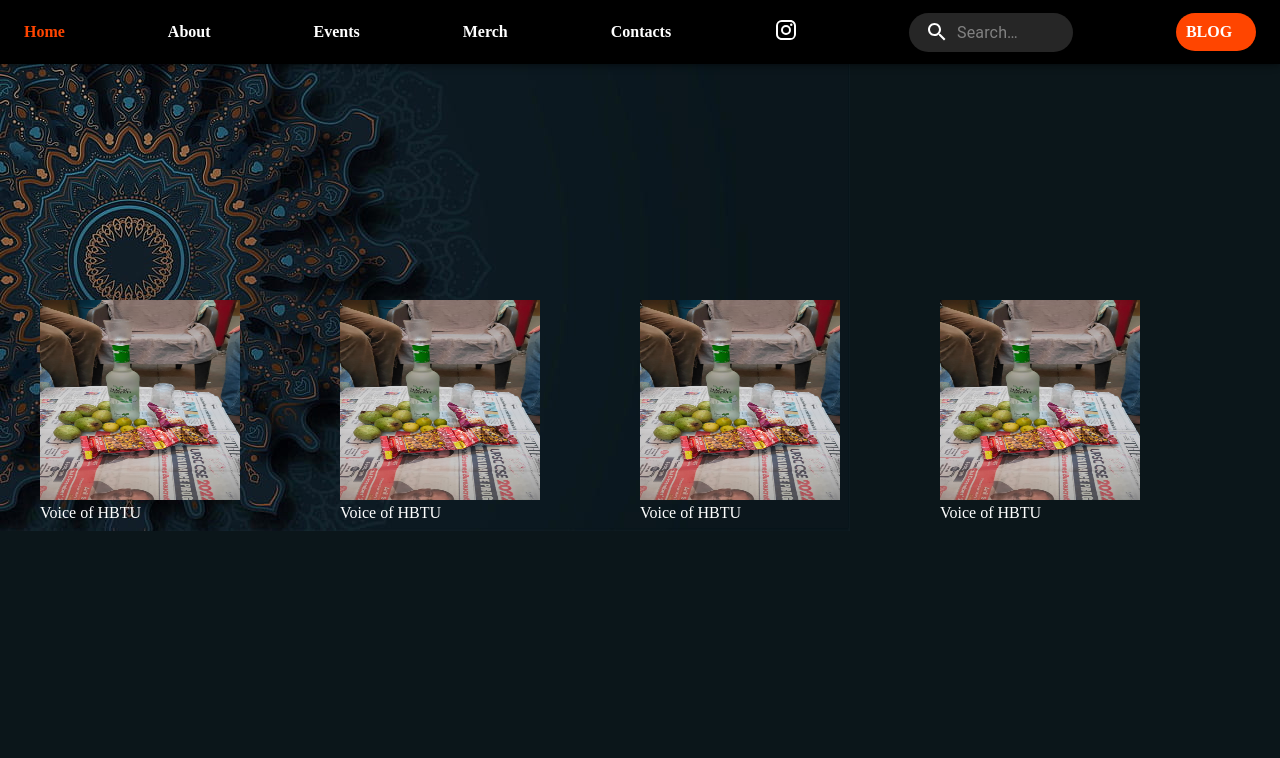
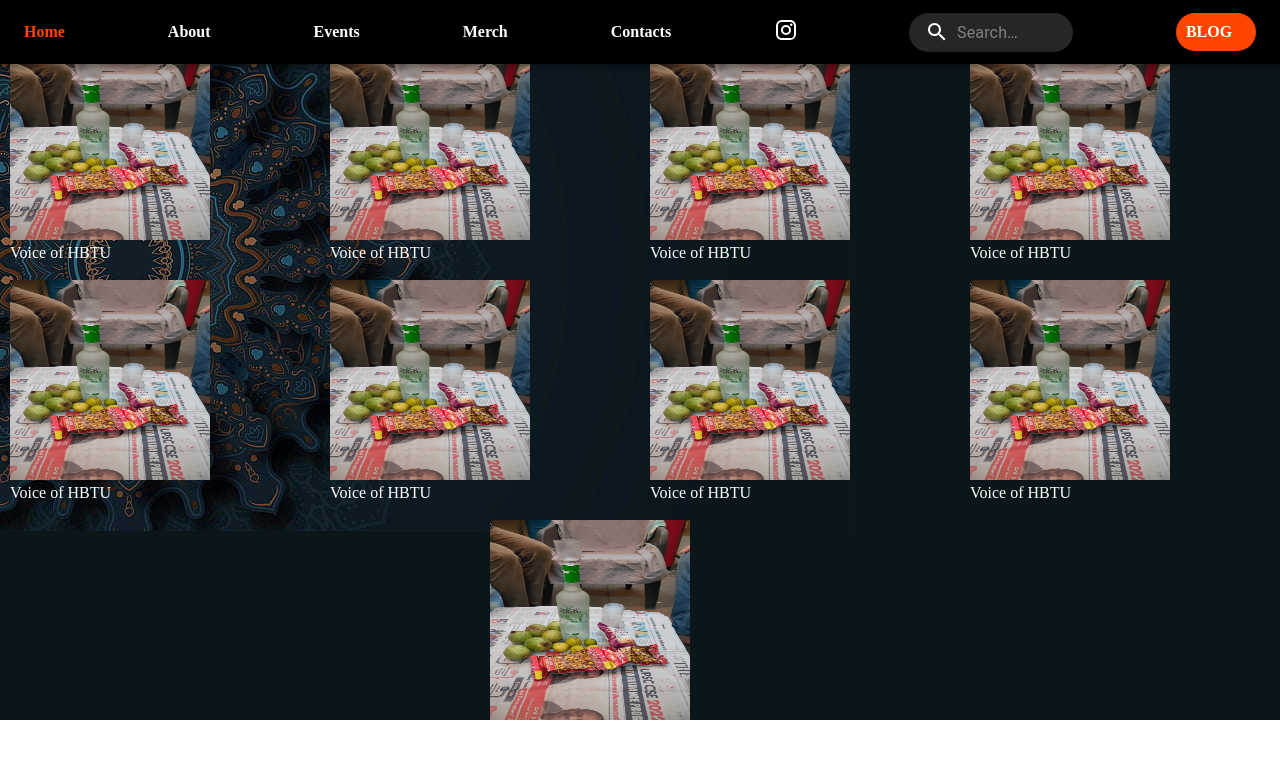
Before and after one commit to piyush0045/Adhyaay, a React (Create React App) app: page /events in a window 1280 px wide. Shown: the top 758 px of the page. Built offline with nearby package versions, Linux system fonts and the light colour scheme.

Commit message:
tushar madarchod

```diff
--- a/src/components/EventCard.js
+++ b/src/components/EventCard.js
@@ -3,7 +3,7 @@ import { Link} from 'react-router-dom'
 
 const EventCard = ({name,des,img}) => {
   return (
-    <Link style = {{textDecoration:"none", width: 300, height: 200, color: 'white'}} to={`/event/${name}`} state={{des: des}}>
+    <Link style = {{textDecoration:"none", width: 300, height: 200, color: 'white', marginTop: 40}} to={`/event/${name}`} state={{des: des}}>
         <img src={img} style={{width: 200, height: 200}}/>
       <p>{name}</p>
     </Link>
--- a/src/components/Events.js
+++ b/src/components/Events.js
@@ -3,6 +3,31 @@ import EventCard from "./EventCard";
 import Daaru from '../assets/Daaru.jpg'
 
 const events = [
+  {
+    name: "Voice of HBTU",
+    des: "Calling all musical mavens, lyrical legends, and vocal virtuosos - HBTU's annual cultural fest, Adhyaay, is proud to present The Voice of HBTU, the ultimate musical competition of the year! As the legendary Bob Marley once said, One good thing about music, when it hits you, you feel no pain.And that's exactly what we're aiming for - to make you feel the rhythm, to move your body and your soul, and to create an unforgettable experience that you'll cherish for years to come.So, whether you're into pop, rock, R&B, or any other genre, we invite you to join us and show the world what you've got. The Voice of HBTU is not just a competition - it's a celebration of music, creativity, and the power of the human voice. Are you ready to raise the roof and make some noise? Then come and join us at Adhyaay, and let your voice be heard!",
+    img: Daaru
+  },
+  {
+    name: "Voice of HBTU",
+    des: "Calling all musical mavens, lyrical legends, and vocal virtuosos - HBTU's annual cultural fest, Adhyaay, is proud to present The Voice of HBTU, the ultimate musical competition of the year! As the legendary Bob Marley once said, One good thing about music, when it hits you, you feel no pain.And that's exactly what we're aiming for - to make you feel the rhythm, to move your body and your soul, and to create an unforgettable experience that you'll cherish for years to come.So, whether you're into pop, rock, R&B, or any other genre, we invite you to join us and show the world what you've got. The Voice of HBTU is not just a competition - it's a celebration of music, creativity, and the power of the human voice. Are you ready to raise the roof and make some noise? Then come and join us at Adhyaay, and let your voice be heard!",
+    img: Daaru
+  },
+  {
+    name: "Voice of HBTU",
+    des: "Calling all musical mavens, lyrical legends, and vocal virtuosos - HBTU's annual cultural fest, Adhyaay, is proud to present The Voice of HBTU, the ultimate musical competition of the year! As the legendary Bob Marley once said, One good thing about music, when it hits you, you feel no pain.And that's exactly what we're aiming for - to make you feel the rhythm, to move your body and your soul, and to create an unforgettable experience that you'll cherish for years to come.So, whether you're into pop, rock, R&B, or any other genre, we invite you to join us and show the world what you've got. The Voice of HBTU is not just a competition - it's a celebration of music, creativity, and the power of the human voice. Are you ready to raise the roof and make some noise? Then come and join us at Adhyaay, and let your voice be heard!",
+    img: Daaru
+  },
+  {
+    name: "Voice of HBTU",
+    des: "Calling all musical mavens, lyrical legends, and vocal virtuosos - HBTU's annual cultural fest, Adhyaay, is proud to present The Voice of HBTU, the ultimate musical competition of the year! As the legendary Bob Marley once said, One good thing about music, when it hits you, you feel no pain.And that's exactly what we're aiming for - to make you feel the rhythm, to move your body and your soul, and to create an unforgettable experience that you'll cherish for years to come.So, whether you're into pop, rock, R&B, or any other genre, we invite you to join us and show the world what you've got. The Voice of HBTU is not just a competition - it's a celebration of music, creativity, and the power of the human voice. Are you ready to raise the roof and make some noise? Then come and join us at Adhyaay, and let your voice be heard!",
+    img: Daaru
+  },
+  {
+    name: "Voice of HBTU",
+    des: "Calling all musical mavens, lyrical legends, and vocal virtuosos - HBTU's annual cultural fest, Adhyaay, is proud to present The Voice of HBTU, the ultimate musical competition of the year! As the legendary Bob Marley once said, One good thing about music, when it hits you, you feel no pain.And that's exactly what we're aiming for - to make you feel the rhythm, to move your body and your soul, and to create an unforgettable experience that you'll cherish for years to come.So, whether you're into pop, rock, R&B, or any other genre, we invite you to join us and show the world what you've got. The Voice of HBTU is not just a competition - it's a celebration of music, creativity, and the power of the human voice. Are you ready to raise the roof and make some noise? Then come and join us at Adhyaay, and let your voice be heard!",
+    img: Daaru
+  },
   {
     name: "Voice of HBTU",
     des: "Calling all musical mavens, lyrical legends, and vocal virtuosos - HBTU's annual cultural fest, Adhyaay, is proud to present The Voice of HBTU, the ultimate musical competition of the year! As the legendary Bob Marley once said, One good thing about music, when it hits you, you feel no pain.And that's exactly what we're aiming for - to make you feel the rhythm, to move your body and your soul, and to create an unforgettable experience that you'll cherish for years to come.So, whether you're into pop, rock, R&B, or any other genre, we invite you to join us and show the world what you've got. The Voice of HBTU is not just a competition - it's a celebration of music, creativity, and the power of the human voice. Are you ready to raise the roof and make some noise? Then come and join us at Adhyaay, and let your voice be heard!",
@@ -31,7 +56,7 @@ const Events = () => {
       style={{
         backgroundImage: `url(${Event})`,
         objectFit: "scale-down",
-        height: "100vh",
+        // height: "100vh",
         // overflowY: "hidden",
         display: "flex",
         justifyContent: "center",
```
